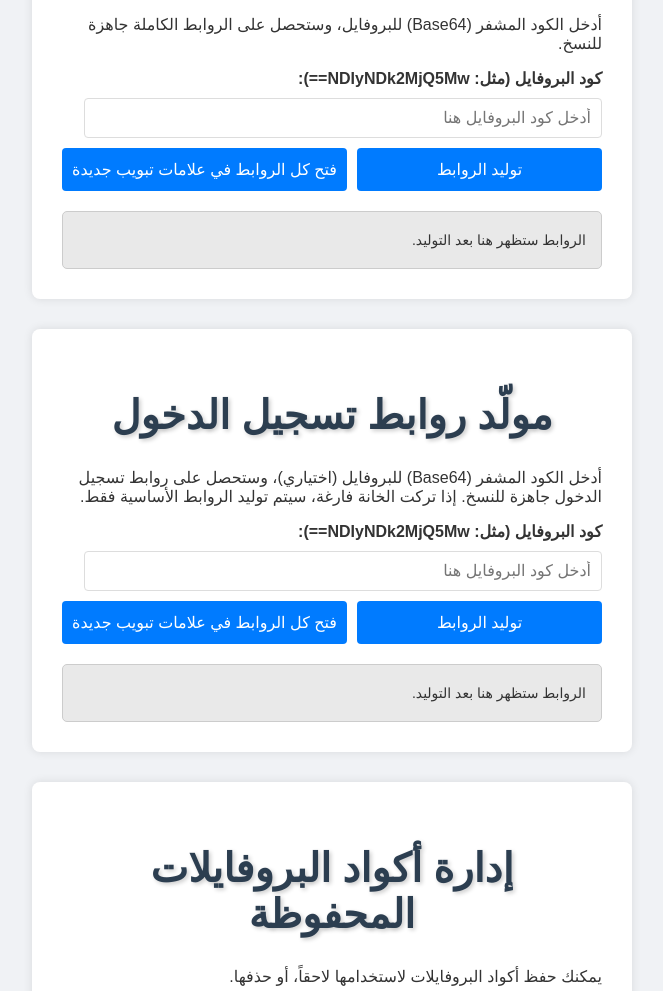
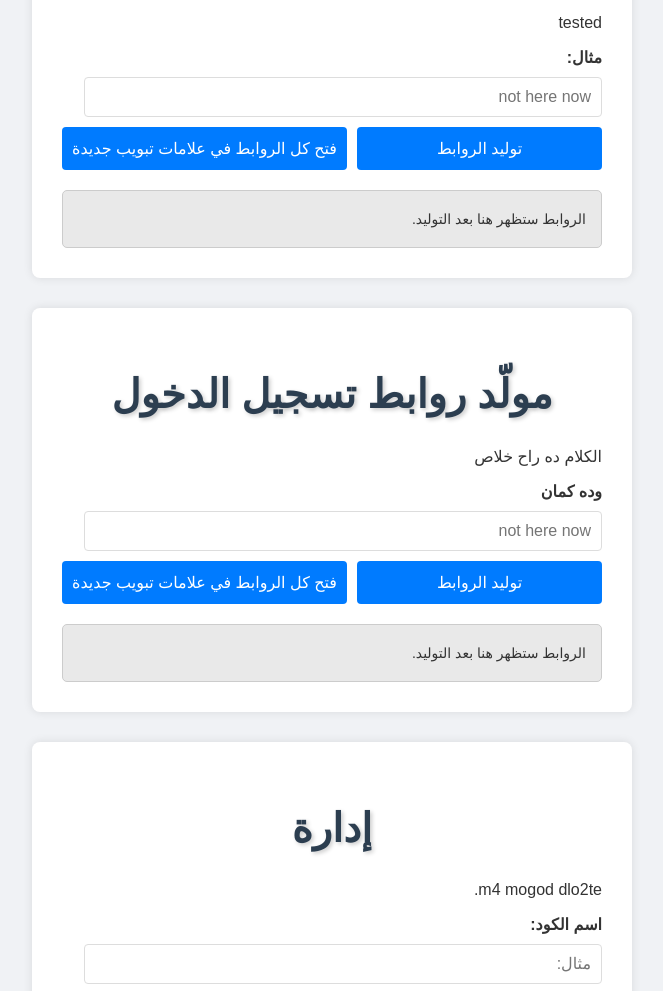
Before and after one commit to AhmedAliAtta/mafia, a plain HTML site: page index.html in a window 1280 px wide. Shown: the part 388-1379 px from the top of the page, without its empty margins (308-971 px from the left). Drawn offline with Linux system fonts and the light colour scheme; no server answers; a web font is replaced by a local one.

Commit message:
Update index.html

```diff
--- a/index.html
+++ b/index.html
@@ -429,11 +429,11 @@
     <hr style="width: 80%; margin: 40px auto; border: 0; border-top: 1px dashed #ccc;">
 
     <div class="profile-section container">
-        <h2>مولّد روابط البروفايلات</h2>
-        <p>أدخل الكود المشفر (Base64) للبروفايل، وستحصل على الروابط الكاملة جاهزة للنسخ.</p>
+        <h2>genration</h2>
+        <p>tested</p>
 
-        <label for="profileCode">كود البروفايل (مثل: NDIyNDk2MjQ5Mw==):</label>
-        <input type="text" id="profileCode" placeholder="أدخل كود البروفايل هنا">
+        <label for="profileCode">مثال:</label>
+        <input type="text" id="profileCode" placeholder="not here now">
 
         <div class="button-group">
             <button onclick="profile_generateProfileLinks()">توليد الروابط</button>
@@ -447,10 +447,10 @@
 
     <div class="profile-section container">
         <h2>مولّد روابط تسجيل الدخول</h2>
-        <p>أدخل الكود المشفر (Base64) للبروفايل (اختياري)، وستحصل على روابط تسجيل الدخول جاهزة للنسخ. إذا تركت الخانة فارغة، سيتم توليد الروابط الأساسية فقط.</p>
+        <p>الكلام ده راح خلاص</p>
 
-        <label for="loginCode">كود البروفايل (مثل: NDIyNDk2MjQ5Mw==):</label>
-        <input type="text" id="loginCode" placeholder="أدخل كود البروفايل هنا">
+        <label for="loginCode">وده كمان</label>
+        <input type="text" id="loginCode" placeholder="not here now">
 
         <div class="button-group">
             <button onclick="login_generateLoginLinks()">توليد الروابط</button>
@@ -463,11 +463,11 @@
     </div>
 
     <div class="profile-section container">
-        <h2>إدارة أكواد البروفايلات المحفوظة</h2>
-        <p>يمكنك حفظ أكواد البروفايلات لاستخدامها لاحقاً، أو حذفها.</p>
+        <h2>إدارة</h2>
+        <p>m4 mogod dlo2te.</p>
 
         <label for="codeName">اسم الكود:</label>
-        <input type="text" id="codeName" placeholder="مثال: بروفايل صديق، كودي الشخصي">
+        <input type="text" id="codeName" placeholder="مثال:">
 
         <button class="save-button" onclick="profile_saveProfileCode()">حفظ الكود الحالي</button>
 
```
